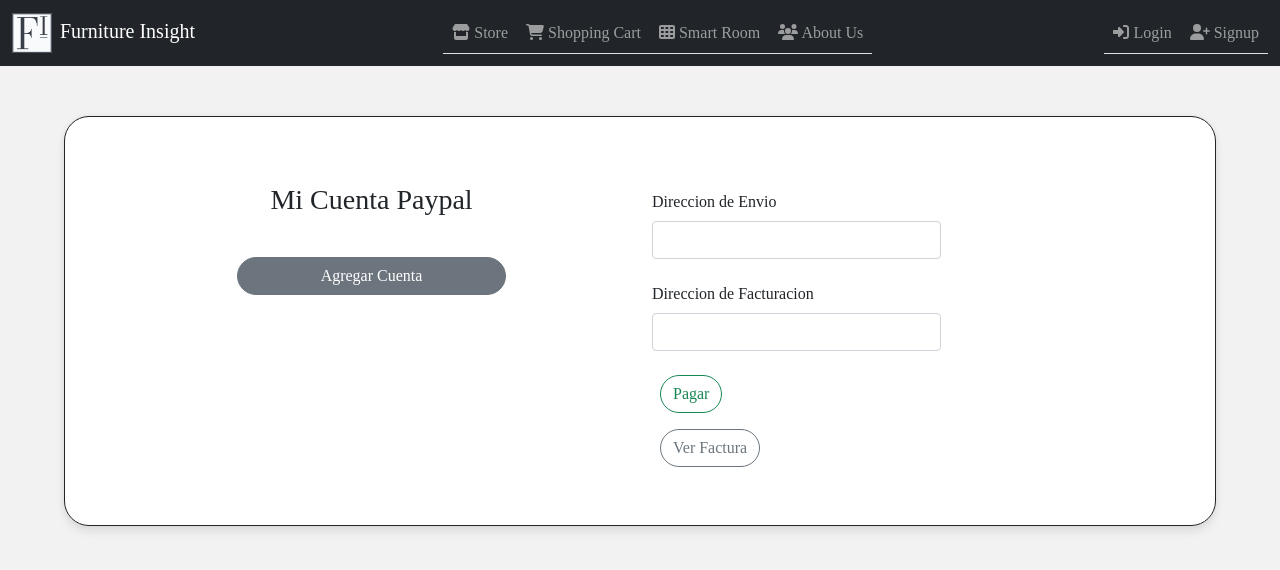
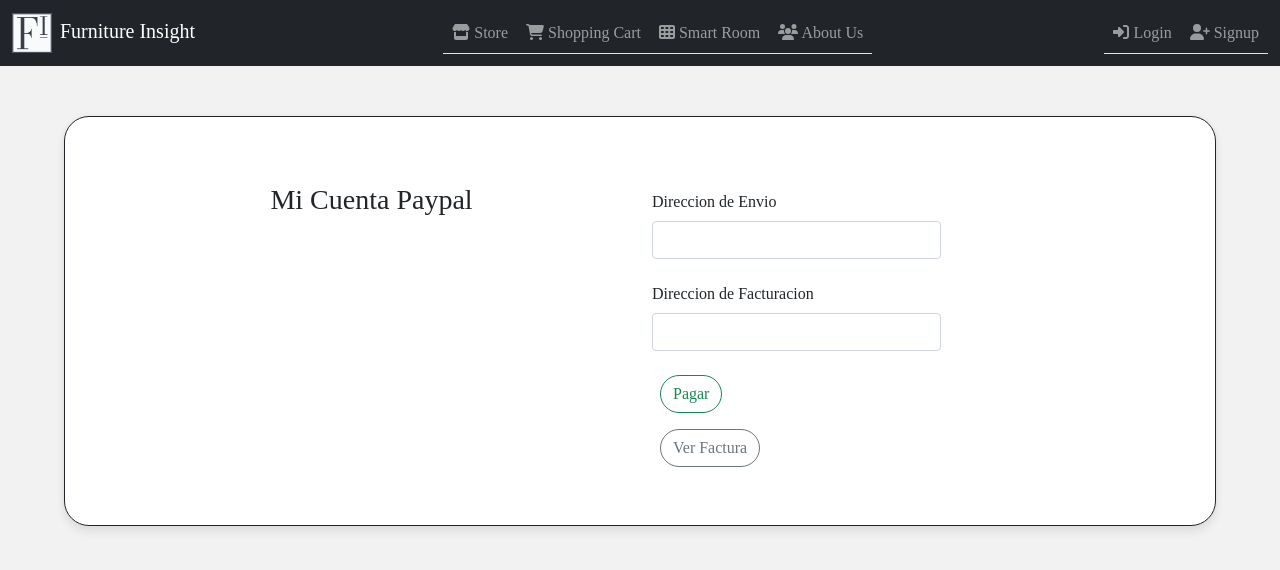
Before and after one commit to Furniture-Insight/furniture-insight-frontend, a React (Create React App) app: page /checkoutpaypal in a window 1280 px wide. Shown: the top 570 px of the page. Built offline with nearby package versions, Linux system fonts and the light colour scheme.

Commit message:
Fixing Checkout Paypal

```diff
--- a/src/components/pages/CheckoutPaypal.js
+++ b/src/components/pages/CheckoutPaypal.js
@@ -21,6 +21,7 @@ function CheckoutPaypal() {
             const result = await response.json();
             for (const item of result) {
                 cookies.set('Id_MetodoPagoPaypal', item.Id_MetodoPagoPaypal)
+                console.log(item)
             }
             setPaypal(result);
         };
@@ -118,17 +119,18 @@ function CheckoutPaypal() {
                     </div>
                     <div className="row mt-3">
                         {paypal.map((item) => (
+                            item.Id_MetodoPagoPaypal === !null ?
                             <div className="form-check" key={item.Id_MetodoPagoPaypal}>
                                 <label className="form-check-label">{item.MetodoPaypal.Mail}</label>
-                            </div>
+                            </div> :
+                            <div className="row mt-3 justify-content-center">
+                            <button
+                                type="button"
+                                className="btn btn-secondary rounded-pill w-50"
+                                data-bs-toggle="modal"
+                                data-bs-target="#cardModal">Agregar Cuenta</button>
+                        </div>
                         ))}
-                    </div>
-                    <div className="row mt-3 justify-content-center">
-                        <button
-                            type="button"
-                            className="btn btn-secondary rounded-pill w-50"
-                            data-bs-toggle="modal"
-                            data-bs-target="#cardModal">Agregar Cuenta</button>
                     </div>
                 </div>
                 <div className="col">
```
